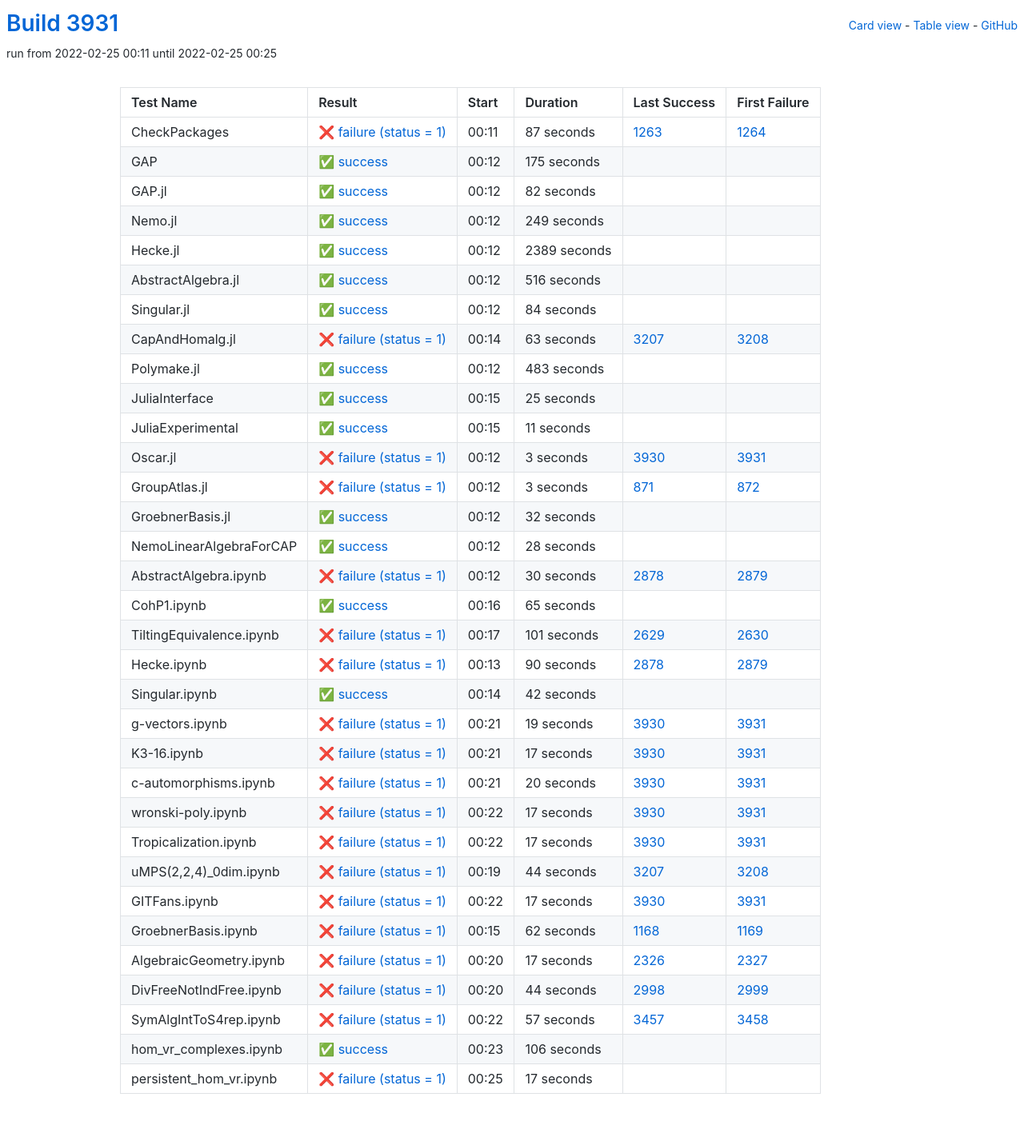
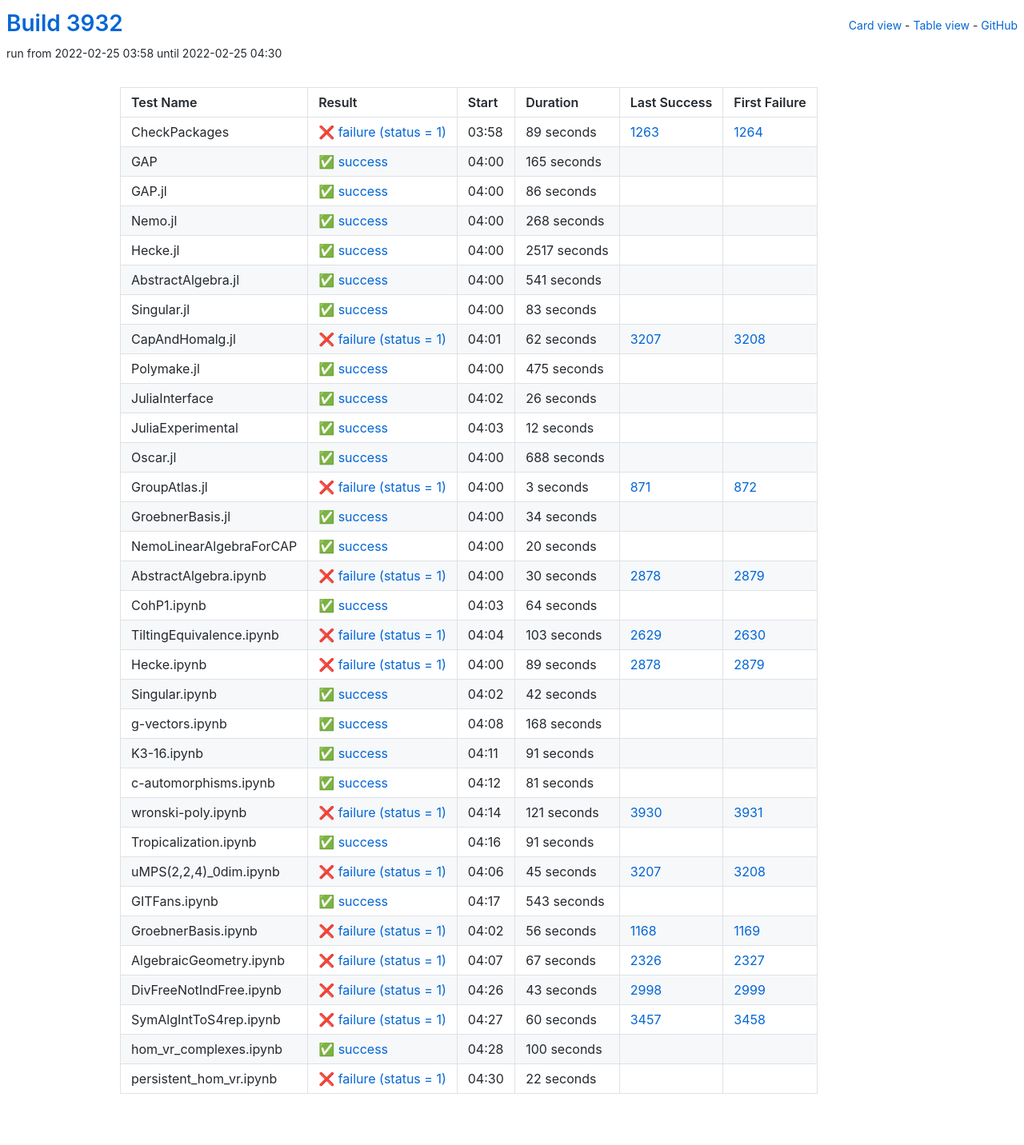
Before and after one commit to oscar-system/oscar-ci-status-stable, a Jekyll site: the page built from table.html, in a window 1280 px wide. Shown: the whole page at 80% size. Built offline with Jekyll 4.4.1, drawn with Linux system fonts in a browser that asks for light colours.

Commit message:
Build #3932

```diff
--- a/_data/ci.yml
+++ b/_data/ci.yml
@@ -1,6 +1,6 @@
 ---
-build: 3931
-build_url: https://oscarci.mathematik.uni-kl.de/job/oscar-stable/3931/
+build: 3932
+build_url: https://oscarci.mathematik.uni-kl.de/job/oscar-stable/3932/
 job: oscar-stable
 organization: oscar-system
 repo: oscar-ci-status-stable
@@ -8,152 +8,152 @@ repourl: https://github.com/oscar-system/oscar-ci-status-stable
 tests:
 - name: CheckPackages
   id: checkpackages
-  log: https://oscarci.mathematik.uni-kl.de/job/oscar-stable/3931/artifact/logs/build-3931/CheckPackages.log
-  start: 2022-02-25 00:11
+  log: https://oscarci.mathematik.uni-kl.de/job/oscar-stable/3932/artifact/logs/build-3932/CheckPackages.log
+  start: 2022-02-25 03:58
   success: false
   exitcode: 1
   status: failure
-  duration: 87
+  duration: 89
   last_success: 1263
   last_success_url: https://oscarci.mathematik.uni-kl.de/job/oscar-stable/1263/
   first_failure: 1264
   first_failure_url: https://oscarci.mathematik.uni-kl.de/job/oscar-stable/1264/
 - name: GAP
   id: gap
-  log: https://oscarci.mathematik.uni-kl.de/job/oscar-stable/3931/artifact/logs/build-3931/GAP.log
-  start: 2022-02-25 00:12
+  log: https://oscarci.mathematik.uni-kl.de/job/oscar-stable/3932/artifact/logs/build-3932/GAP.log
+  start: 2022-02-25 04:00
   success: true
   exitcode: 0
   status: success
-  duration: 175
+  duration: 165
   last_success: false
   last_success_url:
   first_failure: false
   first_failure_url:
 - name: GAP.jl
   id: gap-jl
-  log: https://oscarci.mathematik.uni-kl.de/job/oscar-stable/3931/artifact/logs/build-3931/GAP.jl.log
-  start: 2022-02-25 00:12
+  log: https://oscarci.mathematik.uni-kl.de/job/oscar-stable/3932/artifact/logs/build-3932/GAP.jl.log
+  start: 2022-02-25 04:00
   success: true
   exitcode: 0
   status: success
-  duration: 82
+  duration: 86
   last_success: false
   last_success_url:
   first_failure: false
   first_failure_url:
 - name: Nemo.jl
   id: nemo-jl
-  log: https://oscarci.mathematik.uni-kl.de/job/oscar-stable/3931/artifact/logs/build-3931/Nemo.jl.log
-  start: 2022-02-25 00:12
+  log: https://oscarci.mathematik.uni-kl.de/job/oscar-stable/3932/artifact/logs/build-3932/Nemo.jl.log
+  start: 2022-02-25 04:00
   success: true
   exitcode: 0
   status: success
-  duration: 249
+  duration: 268
   last_success: false
   last_success_url:
   first_failure: false
   first_failure_url:
 - name: Hecke.jl
   id: hecke-jl
-  log: https://oscarci.mathematik.uni-kl.de/job/oscar-stable/3931/artifact/logs/build-3931/Hecke.jl.log
-  start: 2022-02-25 00:12
+  log: https://oscarci.mathematik.uni-kl.de/job/oscar-stable/3932/artifact/logs/build-3932/Hecke.jl.log
+  start: 2022-02-25 04:00
   success: true
   exitcode: 0
   status: success
-  duration: 2389
+  duration: 2517
   last_success: false
   last_success_url:
   first_failure: false
   first_failure_url:
 - name: AbstractAlgebra.jl
   id: abstractalgebra-jl
-  log: https://oscarci.mathematik.uni-kl.de/job/oscar-stable/3931/artifact/logs/build-3931/AbstractAlgebra.jl.log
-  start: 2022-02-25 00:12
+  log: https://oscarci.mathematik.uni-kl.de/job/oscar-stable/3932/artifact/logs/build-3932/AbstractAlgebra.jl.log
+  start: 2022-02-25 04:00
   success: true
   exitcode: 0
   status: success
-  duration: 516
+  duration: 541
   last_success: false
   last_success_url:
   first_failure: false
   first_failure_url:
 - name: Singular.jl
   id: singular-jl
-  log: https://oscarci.mathematik.uni-kl.de/job/oscar-stable/3931/artifact/logs/build-3931/Singular.jl.log
-  start: 2022-02-25 00:12
+  log: https://oscarci.mathematik.uni-kl.de/job/oscar-stable/3932/artifact/logs/build-3932/Singular.jl.log
+  start: 2022-02-25 04:00
   success: true
   exitcode: 0
   status: success
-  duration: 84
+  duration: 83
   last_success: false
   last_success_url:
   first_failure: false
   first_failure_url:
 - name: CapAndHomalg.jl
   id: capandhomalg-jl
-  log: https://oscarci.mathematik.uni-kl.de/job/oscar-stable/3931/artifact/logs/build-3931/CapAndHomalg.jl.log
-  start: 2022-02-25 00:14
+  log: https://oscarci.mathematik.uni-kl.de/job/oscar-stable/3932/artifact/logs/build-3932/CapAndHomalg.jl.log
+  start: 2022-02-25 04:01
   success: false
   exitcode: 1
   status: failure
-  duration: 63
+  duration: 62
   last_success: 3207
   last_success_url: https://oscarci.mathematik.uni-kl.de/job/oscar-stable/3207/
   first_failure: 3208
   first_failure_url: https://oscarci.mathematik.uni-kl.de/job/oscar-stable/3208/
 - name: Polymake.jl
   id: polymake-jl
-  log: https://oscarci.mathematik.uni-kl.de/job/oscar-stable/3931/artifact/logs/build-3931/Polymake.jl.log
-  start: 2022-02-25 00:12
+  log: https://oscarci.mathematik.uni-kl.de/job/oscar-stable/3932/artifact/logs/build-3932/Polymake.jl.log
+  start: 2022-02-25 04:00
   success: true
   exitcode: 0
   status: success
-  duration: 483
+  duration: 475
   last_success: false
   last_success_url:
   first_failure: false
   first_failure_url:
 - name: JuliaInterface
   id: juliainterface
-  log: https://oscarci.mathematik.uni-kl.de/job/oscar-stable/3931/artifact/logs/build-3931/JuliaInterface.log
-  start: 2022-02-25 00:15
+  log: https://oscarci.mathematik.uni-kl.de/job/oscar-stable/3932/artifact/logs/build-3932/JuliaInterface.log
+  start: 2022-02-25 04:02
   success: true
   exitcode: 0
   status: success
-  duration: 25
+  duration: 26
   last_success: false
   last_success_url:
   first_failure: false
   first_failure_url:
 - name: JuliaExperimental
   id: juliaexperimental
-  log: https://oscarci.mathematik.uni-kl.de/job/oscar-stable/3931/artifact/logs/build-3931/JuliaExperimental.log
-  start: 2022-02-25 00:15
+  log: https://oscarci.mathematik.uni-kl.de/job/oscar-stable/3932/artifact/logs/build-3932/JuliaExperimental.log
+  start: 2022-02-25 04:03
   success: true
   exitcode: 0
   status: success
-  duration: 11
+  duration: 12
   last_success: false
   last_success_url:
   first_failure: false
   first_failure_url:
 - name: Oscar.jl
   id: oscar-jl
-  log: https://oscarci.mathematik.uni-kl.de/job/oscar-stable/3931/artifact/logs/build-3931/Oscar.jl.log
-  start: 2022-02-25 00:12
-  success: false
-  exitcode: 1
-  status: failure
-  duration: 3
-  last_success: 3930
-  last_success_url: https://oscarci.mathematik.uni-kl.de/job/oscar-stable/3930/
-  first_failure: 3931
-  first_failure_url: https://oscarci.mathematik.uni-kl.de/job/oscar-stable/3931/
+  log: https://oscarci.mathematik.uni-kl.de/job/oscar-stable/3932/artifact/logs/build-3932/Oscar.jl.log
+  start: 2022-02-25 04:00
+  success: true
+  exitcode: 0
+  status: success
+  duration: 688
+  last_success: false
+  last_success_url:
+  first_failure: false
+  first_failure_url:
 - name: GroupAtlas.jl
   id: groupatlas-jl
-  log: https://oscarci.mathematik.uni-kl.de/job/oscar-stable/3931/artifact/logs/build-3931/GroupAtlas.jl.log
-  start: 2022-02-25 00:12
+  log: https://oscarci.mathematik.uni-kl.de/job/oscar-stable/3932/artifact/logs/build-3932/GroupAtlas.jl.log
+  start: 2022-02-25 04:00
   success: false
   exitcode: 1
   status: failure
@@ -164,32 +164,32 @@ tests:
   first_failure_url: https://oscarci.mathematik.uni-kl.de/job/oscar-stable/872/
 - name: GroebnerBasis.jl
   id: groebnerbasis-jl
-  log: https://oscarci.mathematik.uni-kl.de/job/oscar-stable/3931/artifact/logs/build-3931/GroebnerBasis.jl.log
-  start: 2022-02-25 00:12
+  log: https://oscarci.mathematik.uni-kl.de/job/oscar-stable/3932/artifact/logs/build-3932/GroebnerBasis.jl.log
+  start: 2022-02-25 04:00
   success: true
   exitcode: 0
   status: success
-  duration: 32
+  duration: 34
   last_success: false
   last_success_url:
   first_failure: false
   first_failure_url:
 - name: NemoLinearAlgebraForCAP
   id: nemolinearalgebraforcap
-  log: https://oscarci.mathematik.uni-kl.de/job/oscar-stable/3931/artifact/logs/build-3931/NemoLinearAlgebraForCAP.log
-  start: 2022-02-25 00:12
+  log: https://oscarci.mathematik.uni-kl.de/job/oscar-stable/3932/artifact/logs/build-3932/NemoLinearAlgebraForCAP.log
+  start: 2022-02-25 04:00
   success: true
   exitcode: 0
   status: success
-  duration: 28
+  duration: 20
   last_success: false
   last_success_url:
   first_failure: false
   first_failure_url:
 - name: AbstractAlgebra.ipynb
   id: abstractalgebra-ipynb
-  log: https://oscarci.mathematik.uni-kl.de/job/oscar-stable/3931/artifact/logs/build-3931/AbstractAlgebra.ipynb.log
-  start: 2022-02-25 00:12
+  log: https://oscarci.mathematik.uni-kl.de/job/oscar-stable/3932/artifact/logs/build-3932/AbstractAlgebra.ipynb.log
+  start: 2022-02-25 04:00
   success: false
   exitcode: 1
   status: failure
@@ -200,44 +200,44 @@ tests:
   first_failure_url: https://oscarci.mathematik.uni-kl.de/job/oscar-stable/2879/
 - name: CohP1.ipynb
   id: cohp1-ipynb
-  log: https://oscarci.mathematik.uni-kl.de/job/oscar-stable/3931/artifact/logs/build-3931/CohP1.ipynb.log
-  start: 2022-02-25 00:16
+  log: https://oscarci.mathematik.uni-kl.de/job/oscar-stable/3932/artifact/logs/build-3932/CohP1.ipynb.log
+  start: 2022-02-25 04:03
   success: true
   exitcode: 0
   status: success
-  duration: 65
+  duration: 64
   last_success: false
   last_success_url:
   first_failure: false
   first_failure_url:
 - name: TiltingEquivalence.ipynb
   id: tiltingequivalence-ipynb
-  log: https://oscarci.mathematik.uni-kl.de/job/oscar-stable/3931/artifact/logs/build-3931/TiltingEquivalence.ipynb.log
-  start: 2022-02-25 00:17
+  log: https://oscarci.mathematik.uni-kl.de/job/oscar-stable/3932/artifact/logs/build-3932/TiltingEquivalence.ipynb.log
+  start: 2022-02-25 04:04
   success: false
   exitcode: 1
   status: failure
-  duration: 101
+  duration: 103
   last_success: 2629
   last_success_url: https://oscarci.mathematik.uni-kl.de/job/oscar-stable/2629/
   first_failure: 2630
   first_failure_url: https://oscarci.mathematik.uni-kl.de/job/oscar-stable/2630/
 - name: Hecke.ipynb
   id: hecke-ipynb
-  log: https://oscarci.mathematik.uni-kl.de/job/oscar-stable/3931/artifact/logs/build-3931/Hecke.ipynb.log
-  start: 2022-02-25 00:13
+  log: https://oscarci.mathematik.uni-kl.de/job/oscar-stable/3932/artifact/logs/build-3932/Hecke.ipynb.log
+  start: 2022-02-25 04:00
   success: false
   exitcode: 1
   status: failure
-  duration: 90
+  duration: 89
   last_success: 2878
   last_success_url: https://oscarci.mathematik.uni-kl.de/job/oscar-stable/2878/
   first_failure: 2879
   first_failure_url: https://oscarci.mathematik.uni-kl.de/job/oscar-stable/2879/
 - name: Singular.ipynb
   id: singular-ipynb
-  log: https://oscarci.mathematik.uni-kl.de/job/oscar-stable/3931/artifact/logs/build-3931/Singular.ipynb.log
-  start: 2022-02-25 00:14
+  log: https://oscarci.mathematik.uni-kl.de/job/oscar-stable/3932/artifact/logs/build-3932/Singular.ipynb.log
+  start: 2022-02-25 04:02
   success: true
   exitcode: 0
   status: success
@@ -248,156 +248,156 @@ tests:
   first_failure_url:
 - name: g-vectors.ipynb
   id: g-vectors-ipynb
-  log: https://oscarci.mathematik.uni-kl.de/job/oscar-stable/3931/artifact/logs/build-3931/g-vectors.ipynb.log
-  start: 2022-02-25 00:21
+  log: https://oscarci.mathematik.uni-kl.de/job/oscar-stable/3932/artifact/logs/build-3932/g-vectors.ipynb.log
+  start: 2022-02-25 04:08
+  success: true
+  exitcode: 0
+  status: success
+  duration: 168
+  last_success: false
+  last_success_url:
+  first_failure: false
+  first_failure_url:
+- name: K3-16.ipynb
+  id: k3-16-ipynb
+  log: https://oscarci.mathematik.uni-kl.de/job/oscar-stable/3932/artifact/logs/build-3932/K3-16.ipynb.log
+  start: 2022-02-25 04:11
+  success: true
+  exitcode: 0
+  status: success
+  duration: 91
+  last_success: false
+  last_success_url:
+  first_failure: false
+  first_failure_url:
+- name: c-automorphisms.ipynb
+  id: c-automorphisms-ipynb
+  log: https://oscarci.mathematik.uni-kl.de/job/oscar-stable/3932/artifact/logs/build-3932/c-automorphisms.ipynb.log
+  start: 2022-02-25 04:12
+  success: true
+  exitcode: 0
+  status: success
+  duration: 81
+  last_success: false
+  last_success_url:
+  first_failure: false
+  first_failure_url:
+- name: wronski-poly.ipynb
+  id: wronski-poly-ipynb
+  log: https://oscarci.mathematik.uni-kl.de/job/oscar-stable/3932/artifact/logs/build-3932/wronski-poly.ipynb.log
+  start: 2022-02-25 04:14
   success: false
   exitcode: 1
   status: failure
-  duration: 19
-  last_success: 3930
-  last_success_url: https://oscarci.mathematik.uni-kl.de/job/oscar-stable/3930/
-  first_failure: 3931
-  first_failure_url: https://oscarci.mathematik.uni-kl.de/job/oscar-stable/3931/
-- name: K3-16.ipynb
-  id: k3-16-ipynb
-  log: https://oscarci.mathematik.uni-kl.de/job/oscar-stable/3931/artifact/logs/build-3931/K3-16.ipynb.log
-  start: 2022-02-25 00:21
-  success: false
-  exitcode: 1
-  status: failure
-  duration: 17
-  last_success: 3930
-  last_success_url: https://oscarci.mathematik.uni-kl.de/job/oscar-stable/3930/
-  first_failure: 3931
-  first_failure_url: https://oscarci.mathematik.uni-kl.de/job/oscar-stable/3931/
-- name: c-automorphisms.ipynb
-  id: c-automorphisms-ipynb
-  log: https://oscarci.mathematik.uni-kl.de/job/oscar-stable/3931/artifact/logs/build-3931/c-automorphisms.ipynb.log
-  start: 2022-02-25 00:21
-  success: false
-  exitcode: 1
-  status: failure
-  duration: 20
-  last_success: 3930
-  last_success_url: https://oscarci.mathematik.uni-kl.de/job/oscar-stable/3930/
-  first_failure: 3931
-  first_failure_url: https://oscarci.mathematik.uni-kl.de/job/oscar-stable/3931/
-- name: wronski-poly.ipynb
-  id: wronski-poly-ipynb
-  log: https://oscarci.mathematik.uni-kl.de/job/oscar-stable/3931/artifact/logs/build-3931/wronski-poly.ipynb.log
-  start: 2022-02-25 00:22
-  success: false
-  exitcode: 1
-  status: failure
-  duration: 17
+  duration: 121
   last_success: 3930
   last_success_url: https://oscarci.mathematik.uni-kl.de/job/oscar-stable/3930/
   first_failure: 3931
   first_failure_url: https://oscarci.mathematik.uni-kl.de/job/oscar-stable/3931/
 - name: Tropicalization.ipynb
   id: tropicalization-ipynb
-  log: https://oscarci.mathematik.uni-kl.de/job/oscar-stable/3931/artifact/logs/build-3931/Tropicalization.ipynb.log
-  start: 2022-02-25 00:22
+  log: https://oscarci.mathematik.uni-kl.de/job/oscar-stable/3932/artifact/logs/build-3932/Tropicalization.ipynb.log
+  start: 2022-02-25 04:16
+  success: true
+  exitcode: 0
+  status: success
+  duration: 91
+  last_success: false
+  last_success_url:
+  first_failure: false
+  first_failure_url:
+- name: uMPS(2,2,4)_0dim.ipynb
+  id: umps-2-2-4-0dim-ipynb
+  log: https://oscarci.mathematik.uni-kl.de/job/oscar-stable/3932/artifact/logs/build-3932/uMPS-2-2-4-_0dim.ipynb.log
+  start: 2022-02-25 04:06
   success: false
   exitcode: 1
   status: failure
-  duration: 17
-  last_success: 3930
-  last_success_url: https://oscarci.mathematik.uni-kl.de/job/oscar-stable/3930/
-  first_failure: 3931
-  first_failure_url: https://oscarci.mathematik.uni-kl.de/job/oscar-stable/3931/
-- name: uMPS(2,2,4)_0dim.ipynb
-  id: umps-2-2-4-0dim-ipynb
-  log: https://oscarci.mathematik.uni-kl.de/job/oscar-stable/3931/artifact/logs/build-3931/uMPS-2-2-4-_0dim.ipynb.log
-  start: 2022-02-25 00:19
-  success: false
-  exitcode: 1
-  status: failure
-  duration: 44
+  duration: 45
   last_success: 3207
   last_success_url: https://oscarci.mathematik.uni-kl.de/job/oscar-stable/3207/
   first_failure: 3208
   first_failure_url: https://oscarci.mathematik.uni-kl.de/job/oscar-stable/3208/
 - name: GITFans.ipynb
   id: gitfans-ipynb
-  log: https://oscarci.mathematik.uni-kl.de/job/oscar-stable/3931/artifact/logs/build-3931/GITFans.ipynb.log
-  start: 2022-02-25 00:22
+  log: https://oscarci.mathematik.uni-kl.de/job/oscar-stable/3932/artifact/logs/build-3932/GITFans.ipynb.log
+  start: 2022-02-25 04:17
+  success: true
+  exitcode: 0
+  status: success
+  duration: 543
+  last_success: false
+  last_success_url:
+  first_failure: false
+  first_failure_url:
+- name: GroebnerBasis.ipynb
+  id: groebnerbasis-ipynb
+  log: https://oscarci.mathematik.uni-kl.de/job/oscar-stable/3932/artifact/logs/build-3932/GroebnerBasis.ipynb.log
+  start: 2022-02-25 04:02
   success: false
   exitcode: 1
   status: failure
-  duration: 17
-  last_success: 3930
-  last_success_url: https://oscarci.mathematik.uni-kl.de/job/oscar-stable/3930/
-  first_failure: 3931
-  first_failure_url: https://oscarci.mathematik.uni-kl.de/job/oscar-stable/3931/
-- name: GroebnerBasis.ipynb
-  id: groebnerbasis-ipynb
-  log: https://oscarci.mathematik.uni-kl.de/job/oscar-stable/3931/artifact/logs/build-3931/GroebnerBasis.ipynb.log
-  start: 2022-02-25 00:15
-  success: false
-  exitcode: 1
-  status: failure
-  duration: 62
+  duration: 56
   last_success: 1168
   last_success_url: https://oscarci.mathematik.uni-kl.de/job/oscar-stable/1168/
   first_failure: 1169
   first_failure_url: https://oscarci.mathematik.uni-kl.de/job/oscar-stable/1169/
 - name: AlgebraicGeometry.ipynb
   id: algebraicgeometry-ipynb
-  log: https://oscarci.mathematik.uni-kl.de/job/oscar-stable/3931/artifact/logs/build-3931/AlgebraicGeometry.ipynb.log
-  start: 2022-02-25 00:20
+  log: https://oscarci.mathematik.uni-kl.de/job/oscar-stable/3932/artifact/logs/build-3932/AlgebraicGeometry.ipynb.log
+  start: 2022-02-25 04:07
   success: false
   exitcode: 1
   status: failure
-  duration: 17
+  duration: 67
   last_success: 2326
   last_success_url: https://oscarci.mathematik.uni-kl.de/job/oscar-stable/2326/
   first_failure: 2327
   first_failure_url: https://oscarci.mathematik.uni-kl.de/job/oscar-stable/2327/
 - name: DivFreeNotIndFree.ipynb
   id: divfreenotindfree-ipynb
-  log: https://oscarci.mathematik.uni-kl.de/job/oscar-stable/3931/artifact/logs/build-3931/DivFreeNotIndFree.ipynb.log
-  start: 2022-02-25 00:20
+  log: https://oscarci.mathematik.uni-kl.de/job/oscar-stable/3932/artifact/logs/build-3932/DivFreeNotIndFree.ipynb.log
+  start: 2022-02-25 04:26
   success: false
   exitcode: 1
   status: failure
-  duration: 44
+  duration: 43
   last_success: 2998
   last_success_url: https://oscarci.mathematik.uni-kl.de/job/oscar-stable/2998/
   first_failure: 2999
   first_failure_url: https://oscarci.mathematik.uni-kl.de/job/oscar-stable/2999/
 - name: SymAlgIntToS4rep.ipynb
   id: symalginttos4rep-ipynb
-  log: https://oscarci.mathematik.uni-kl.de/job/oscar-stable/3931/artifact/logs/build-3931/SymAlgIntToS4rep.ipynb.log
-  start: 2022-02-25 00:22
+  log: https://oscarci.mathematik.uni-kl.de/job/oscar-stable/3932/artifact/logs/build-3932/SymAlgIntToS4rep.ipynb.log
+  start: 2022-02-25 04:27
   success: false
   exitcode: 1
   status: failure
-  duration: 57
+  duration: 60
   last_success: 3457
   last_success_url: https://oscarci.mathematik.uni-kl.de/job/oscar-stable/3457/
   first_failure: 3458
   first_failure_url: https://oscarci.mathematik.uni-kl.de/job/oscar-stable/3458/
 - name: hom_vr_complexes.ipynb
   id: hom-vr-complexes-ipynb
-  log: https://oscarci.mathematik.uni-kl.de/job/oscar-stable/3931/artifact/logs/build-3931/hom_vr_complexes.ipynb.log
-  start: 2022-02-25 00:23
+  log: https://oscarci.mathematik.uni-kl.de/job/oscar-stable/3932/artifact/logs/build-3932/hom_vr_complexes.ipynb.log
+  start: 2022-02-25 04:28
   success: true
   exitcode: 0
   status: success
-  duration: 106
+  duration: 100
   last_success: false
   last_success_url:
   first_failure: false
   first_failure_url:
 - name: persistent_hom_vr.ipynb
   id: persistent-hom-vr-ipynb
-  log: https://oscarci.mathematik.uni-kl.de/job/oscar-stable/3931/artifact/logs/build-3931/persistent_hom_vr.ipynb.log
-  start: 2022-02-25 00:25
+  log: https://oscarci.mathematik.uni-kl.de/job/oscar-stable/3932/artifact/logs/build-3932/persistent_hom_vr.ipynb.log
+  start: 2022-02-25 04:30
   success: false
   exitcode: 1
   status: failure
-  duration: 17
+  duration: 22
   last_success: false
   last_success_url:
   first_failure: false
```
Also changed, not shown: README.md.
